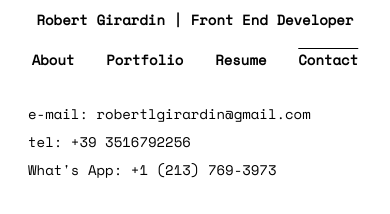
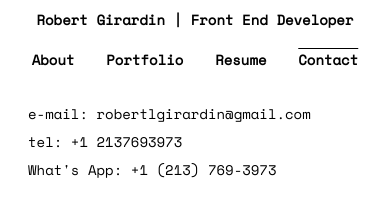
Before and after one commit to PresentMoment/PresentMoment.github.io, a React (Create React App) app: page / in a window 390 px wide. Both pictures are taken after a click on the element "Contact". Shown: the top 214 px of the page. Built offline with nearby package versions, Linux system fonts and the light colour scheme.

Commit message:
phone number

```diff
--- a/src/Components/contact.js
+++ b/src/Components/contact.js
@@ -21,7 +21,7 @@ export default function contact() {
       </span>
       <br />
       <span>
-        <a href="tel:+39 3516792256">tel: +39 3516792256</a>
+        <a href="tel:+1 (213)769-3973">tel: +1 2137693973</a>
       </span>
       <br />
       <span>
--- a/src/Components/portfolio.js
+++ b/src/Components/portfolio.js
@@ -3,12 +3,10 @@ import React, { useState } from "react";
 import portfolioItems from "./portfolioItems";
 
 import { MoonLoader } from "react-spinners";
-
 import { FontAwesomeIcon } from "@fortawesome/react-fontawesome";
 import { library } from "@fortawesome/fontawesome-svg-core";
 import { fab } from "@fortawesome/free-brands-svg-icons";
 import { faExternalLinkAlt } from "@fortawesome/free-solid-svg-icons";
-
 library.add(fab, faExternalLinkAlt);
 
 export default function Portfolio() {
--- a/src/index.css
+++ b/src/index.css
@@ -63,6 +63,7 @@ body {
 @media screen and (max-width: 699px) {
   .portfolio {
     flex-direction: column;
+    display: unset;
   }
 }
 
```
Also changed, not shown: 12 other files (tests, documents, lock files or other folders).
